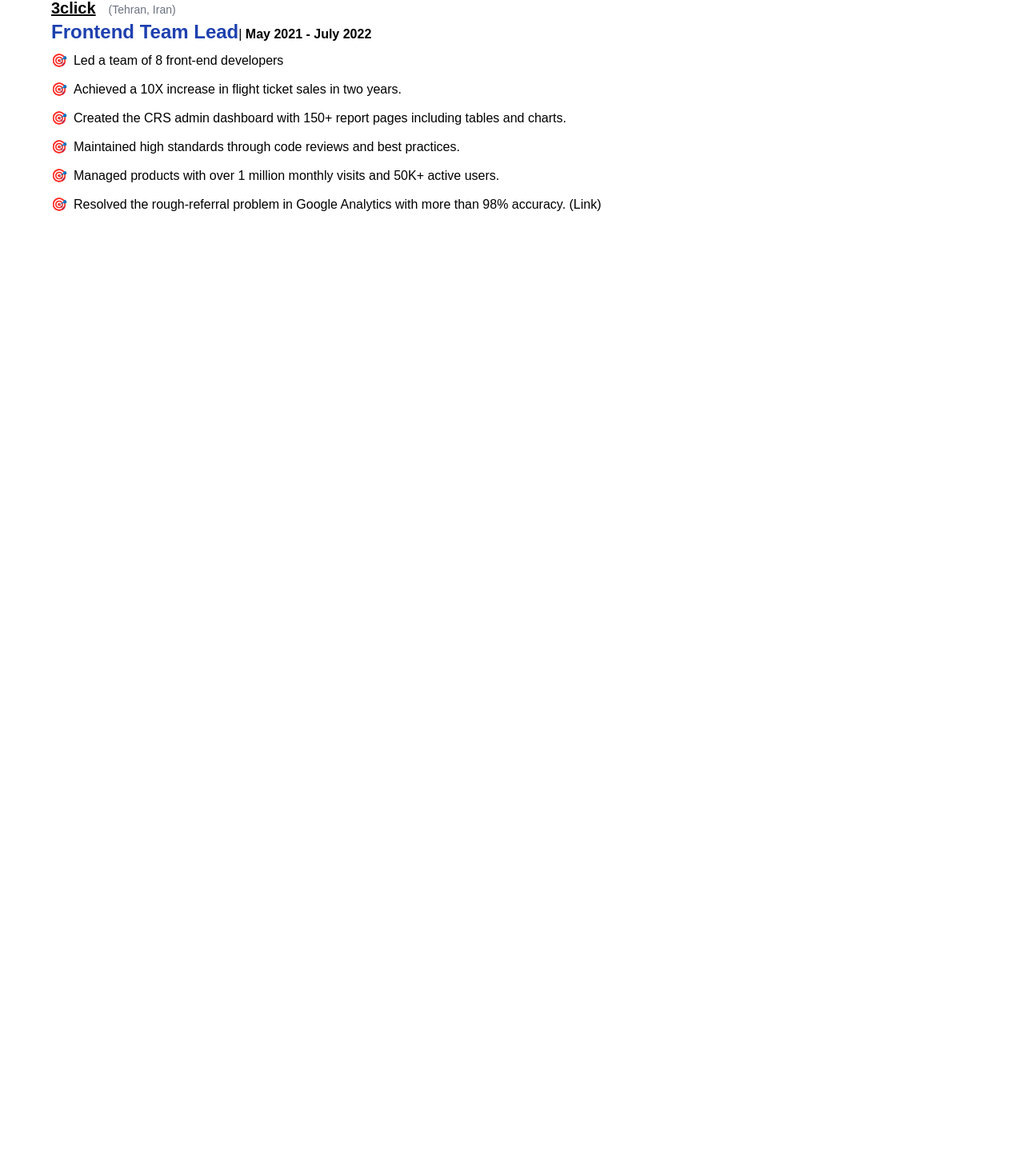
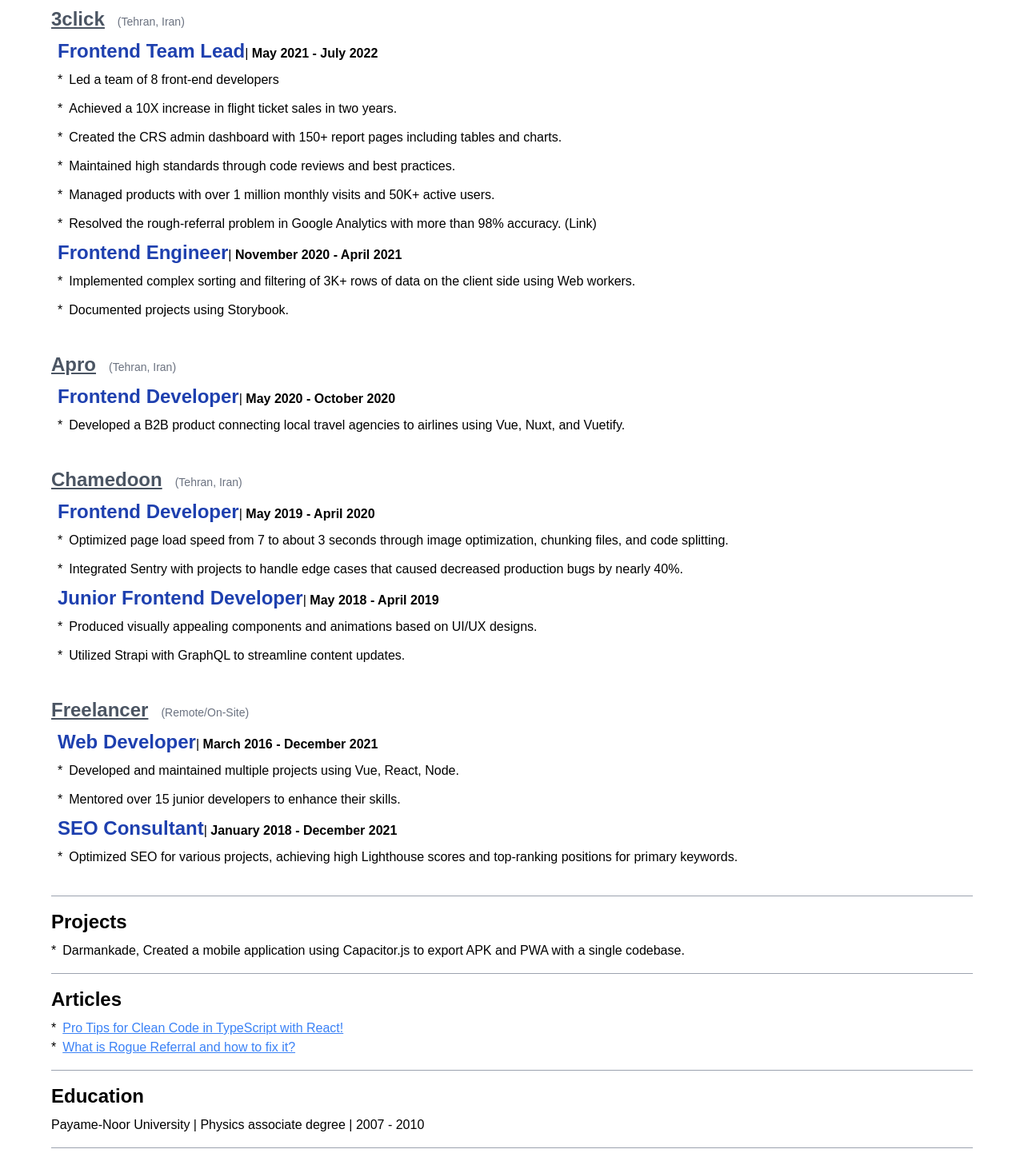
Before and after one commit to hamideslami32/portfolio, a React (Vite) app: page / in a window 1280 px wide. Shown: the part 659-2116 px from the top of the page at 80% size. Before the commit the page ends 979 px from the top, so only its background shows below. Built offline with nearby package versions, Linux system fonts and the light colour scheme; a web font is replaced by a local one.

Commit message:
chore: fill resume data

```diff
--- a/src/App.tsx
+++ b/src/App.tsx
@@ -25,8 +25,12 @@
 
 const experienceData: ExperienceSectipnProps[] = [
   {
+    companyName: "Risklick",
+    location: "Bern, Switzerland | remote",
+    link: "https://risklick.ch",
+    positions: [
+      {
         title: "Frontend Team Lead",
-    companyName: "Risklick",
         startDate: "2022/08/01",
         endDate: "2023/10/01",
         achievements: [
@@ -35,12 +39,16 @@
           "Established CI/CD pipelines for staging environments using GitHub Actions and Gitlab CI/CD.",
           "Refactored a product using Vite, Typescript, and React.",
         ],
-    location: "Bern, Switzerland | remote",
-    link: "https://risklick.ch"
+      },
+    ],
   },
   {
+    location: "Tehran, Iran",
+    link: "https://3click.com",
+    companyName: "3click",
+    positions: [
+      {
         title: "Frontend Team Lead",
-    companyName: "3click",
         startDate: "2021/05/01",
         endDate: "2022/07/01",
         achievements: [
@@ -49,10 +57,80 @@
           "Created the CRS admin dashboard with 150+ report pages including tables and charts.",
           "Maintained high standards through code reviews and best practices.",
           "Managed products with over 1 million monthly visits and 50K+ active users.",
-      "Resolved the rough-referral problem in Google Analytics with more than 98% accuracy. (Link)"
+          "Resolved the rough-referral problem in Google Analytics with more than 98% accuracy. (Link)",
         ],
+      },
+      {
+        title: "Frontend Engineer",
+        startDate: "2020/11/01",
+        endDate: "2021/04/01",
+        achievements: [
+          "Implemented complex sorting and filtering of 3K+ rows of data on the client side using Web workers.",
+          "Documented projects using Storybook.",
+        ],
+      },
+    ],
+  },
+  {
+    companyName: "Apro",
     location: "Tehran, Iran",
-    link: "https://3click.com"
+    positions: [
+      {
+        title: "Frontend Developer",
+        startDate: "2020/05/01",
+        endDate: "2020/10/01",
+        achievements: [
+          "Developed a B2B product connecting local travel agencies to airlines using Vue, Nuxt, and Vuetify.",
+        ],
+      },
+    ],
+  },
+  {
+    location: "Tehran, Iran",
+    companyName: "Chamedoon",
+    positions: [
+      {
+        title: "Frontend Developer",
+        startDate: "2019/05/01",
+        endDate: "2020/04/01",
+        achievements: [
+          "Optimized page load speed from 7 to about 3 seconds through image optimization, chunking files, and code splitting.",
+          "Integrated Sentry with projects to handle edge cases that caused decreased production bugs by nearly 40%.",
+        ],
+      },
+      {
+        title: "Junior Frontend Developer",
+        startDate: "2018/05/01",
+        endDate: "2019/04/01",
+        achievements: [
+          "Produced visually appealing components and animations based on UI/UX designs.",
+          "Utilized Strapi with GraphQL to streamline content updates.",
+        ],
+      },
+    ],
+  },
+  {
+    location: "Remote/On-Site",
+    companyName: "Freelancer",
+    positions: [
+      {
+        title: "Web Developer",
+        startDate: "2016/03/01",
+        endDate: "2021/12/01",
+        achievements: [
+          "Developed and maintained multiple projects using Vue, React, Node.",
+          "Mentored over 15 junior developers to enhance their skills.",
+        ],
+      },
+      {
+        title: "SEO Consultant",
+        startDate: "2018/01/01",
+        endDate: "2021/12/01",
+        achievements: [
+          "Optimized SEO for various projects, achieving high Lighthouse scores and top-ranking positions for primary keywords.",
+        ],
+      },
+    ],
   },
 ];
 
@@ -65,6 +143,46 @@
     ))}
   </>
 );
+const projectsContent = (
+  <ul>
+    <li className="flex gap-2 items-baseline">
+      <span className="">*</span>
+      <span>
+        Darmankade, Created a mobile application using Capacitor.js to export
+        APK and PWA with a single codebase.
+      </span>
+    </li>
+  </ul>
+);
+
+interface Article {
+  title: string;
+  link: string;
+}
+
+const articlesData: Article[] = [
+  {
+    title: "Pro Tips for Clean Code in TypeScript with React!",
+    link: "https://medium.com/@heslami32/pro-tips-for-clean-code-in-typescript-with-react-a2a0740a247b",
+  },
+  {
+    title: "What is Rogue Referral and how to fix it?",
+    link: "https://salt.agency/blog/rogue-referral/",
+  },
+];
+
+const articlesContent = (
+  <ul>
+    {articlesData.map((article, index) => (
+      <a key={index} href={article.link} className="flex gap-2 items-baseline">
+        <span className="">*</span>
+        <li className="underline text-blue-500">
+          <span>{article.title}</span>
+        </li>
+      </a>
+    ))}
+  </ul>
+);
 function App() {
   return (
     <div className="max-w-cs min-h-screen mx-auto p-6">
@@ -75,12 +193,21 @@
       <Section title="Skills">{skillsContent}</Section>
       <Divider />
       <Section title="Experiences">{experienceContent}</Section>
-      <div></div>
-      <div></div>
-      <div></div>
-      <div></div>
-      <div></div>
-      <div></div>
+      <Divider />
+      <Section title="Projects">{projectsContent}</Section>
+      <Divider />
+      <Section title="Articles">{articlesContent}</Section>
+      <Divider />
+      <Section title="Education">
+        Payame-Noor University | Physics associate degree | 2007 - 2010
+      </Section>
+      <Divider />
+      <Section title="Languages">
+        <div className="flex gap-2 items-baseline">
+          <span className="font-bold">English:</span>
+          <span>Fluent</span>
+        </div>
+      </Section>
     </div>
   );
 }
--- a/src/components/ExperienceSection.tsx
+++ b/src/components/ExperienceSection.tsx
@@ -1,49 +1,65 @@
-export interface ExperienceSectipnProps {
-  companyName: string;
-  location: string;
+interface Position {
   title: string;
   startDate: string | Date;
   endDate: string | Date | undefined;
   achievements: string[];
-  link?: string
+}
+
+export interface ExperienceSectipnProps {
+  companyName: string;
+  location: string;
+  link?: string;
+  positions: Position[];
 }
 const ExperienceSection = (props: ExperienceSectipnProps) => {
-  const { companyName, location, title, startDate, endDate, achievements, link } =
-    props;
+  const { positions, link, companyName, location } = props;
 
   const getDate = (date: string | Date) => {
     const tempDate = new Date(date).toLocaleString("default", {
       month: "long",
       year: "numeric",
     });
-    console.log({ tempDate });
     return tempDate;
   };
   return (
     <div>
       <div className="flex gap-4 items-baseline">
-        <h3 className="font-bold text-xl">{
-        link ?
-            <a className="underline" href={link}>{companyName}</a>
-        :
-        companyName}</h3>
+        <h3 className="text-2xl font-bold text-gray-600 underline">
+          {link ? (
+            <a target="_blank" href={link}>
+              {companyName}
+            </a>
+          ) : (
+            companyName
+          )}
+        </h3>
         <span className="text-sm text-gray-500">({location})</span>
       </div>
-      <div>
-        <span className="font-bold text-2xl text-blue-800">{title}</span>|{" "}
+      <div className="pl-2 pt-2">
+        {positions.map((position, index) => (
+          <>
+            <div key={index}>
+              <span className="font-extrabold text-2xl text-blue-800">
+                {position.title}
+              </span>
+              |{" "}
               <span className="font-bold">
-        {`${getDate(startDate)} - ${endDate && getDate(endDate)}`}
-
+                {`${getDate(position.startDate)} - ${
+                  position?.endDate && getDate(position.endDate)
+                }`}
               </span>
             </div>
             <ul className="flex flex-col gap-3 my-2">
-        {achievements.map((achievement) => (
+              {position.achievements.map((achievement) => (
                 <li className="flex gap-2 items-baseline">
-            <span className="">🎯</span>
+                  <span className="">*</span>
                   <span>{achievement}</span>
                 </li>
               ))}
             </ul>
+          </>
+        ))}
+      </div>
     </div>
   );
 };
```
Lines whose indentation alone changed are shown as unchanged.
